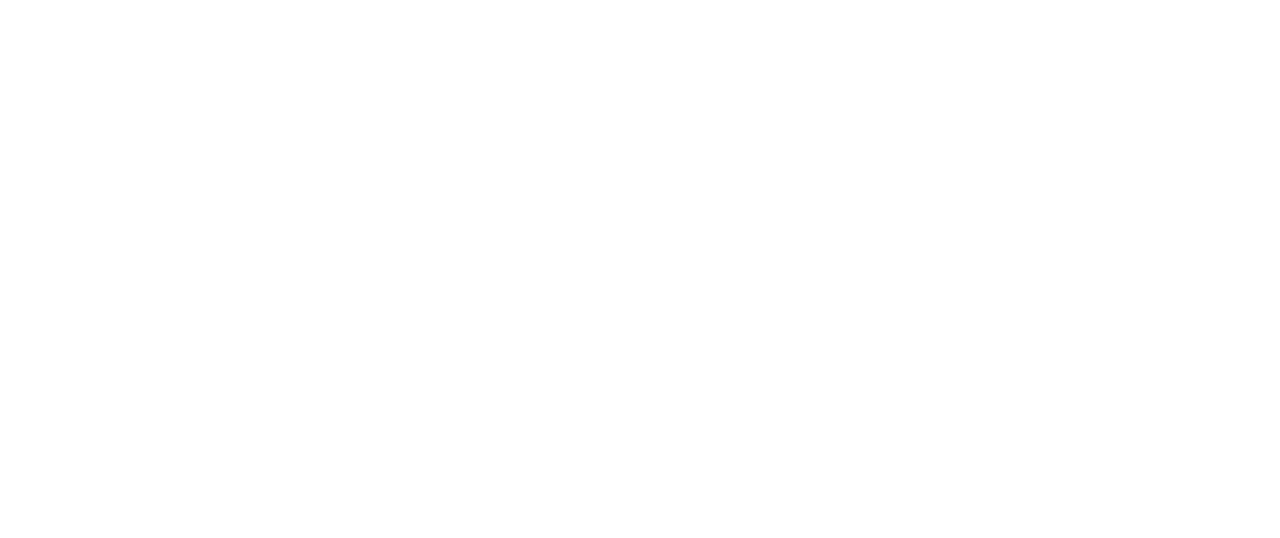
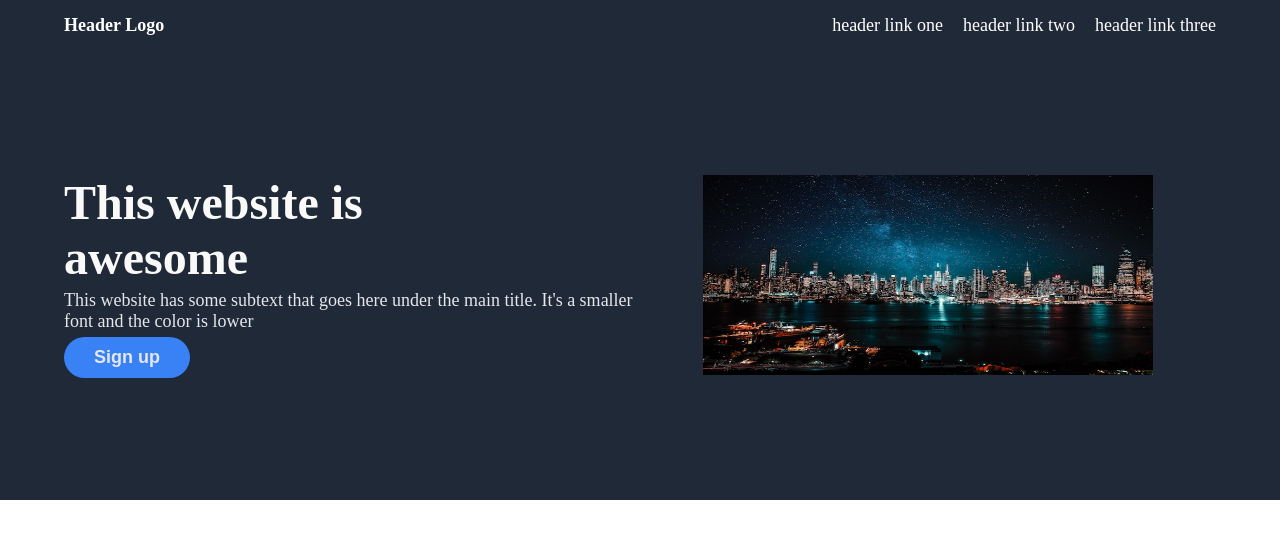
Before and after one commit to RedCode-123/Landing_page_TOP, a plain HTML site: page index.html in a window 1280 px wide. Drawn offline with Linux system fonts and the light colour scheme.

Commit message:
Add hero

```diff
--- a/index.html
+++ b/index.html
@@ -1,25 +1,49 @@
 <!doctype html>
 <html class="no-js" lang="">
+
 <head>
     <meta charset="utf-8">
     <meta http-equiv="x-ua-compatible" content="ie=edge">
-        <title>Untitled</title>
+    <title>Projecto: Landing Page</title>
     <meta name="description" content="">
     <meta name="viewport" content="width=device-width, initial-scale=1">
-
-        <link rel="apple-touch-icon" href="/apple-touch-icon.png">
-        <!-- Place favicon.ico in the root directory -->
+    <link rel="stylesheet" href="./style.css" type="text/css" media="screen" />
 
 </head>
+
 <body>
-        <!--[if lt IE 8]>
-            <p class="browserupgrade">
-            You are using an <strong>outdated</strong> browser. Please
-            <a href="http://browsehappy.com/">upgrade your browser</a> to improve
-            your experience.
-            </p>
-        <![endif]-->
+    <header>
+        <ul class="header__container">
+            <li class="header__logo">Header Logo</li>
+            <li>
+                <a href="#">header link one</a>
+            </li>
+            <li>
+                <a href="#">header link two</a>
+            </li>
+            <li>
+                <a href="#">header link three</a>
+            </li>
+        </ul>
+    </header>
+    <section class="hero">
+        <div class="hero__container">
+            <div class="hero__left-info">
+                <h1>This website is<br>awesome</h1>
+                <p>This website has some subtext that goes here under the main title. It's a smaller font and the color
+                    is lower</p>
+                <div>
+                    <input type="button" name="" value="Sign up" />
+                </div>
+            </div>
+            <div class="hero__right-info">
+                <img width="450px" src="./images/pexels-piccinng-3075993.jpg" alt="" />
+            </div>
 
 
+        </div>
+    </section>
+
 </body>
+
 </html>
--- a/style.css
+++ b/style.css
@@ -1,8 +1,5 @@
 :root {
     --darkerBlue:#1F2937;
-    --sm: 1.4rem;
-    --md: 1.6rem;
-    --lg: 1.8rem;
 }
 
 * {
@@ -15,20 +12,29 @@ html {
     font-size: x-small;
 }
 
-body {
-    font-size: var(--md);
-}
-header {
+
+header,
+.hero {
     width: 100dvw;
-    height: 50px;
-    background: var(--darkerBlue);
     display: flex;
     justify-content: center;
     align-items: center;
+
+}
+
+header {
+    height: 50px;
+    background: var(--darkerBlue);
+    font-size: 1.8rem;
+}
+
+
+header .header__container,
+.hero .hero__container {
+    width: 90dvw;
 }
 
 header .header__container {
-    width: 90dvw;
     list-style: none;
     color: white;
     display: flex;
@@ -48,4 +54,57 @@ header .header__container li a:link,
 
 header .header__container .header__logo {
    margin-right: auto;
+   font-weight: bold;
 }
+
+.hero {
+    height: 450px;
+    background: var(--darkerBlue);
+}
+
+.hero .hero__container {
+    display: flex;
+    height: 200px;
+}
+
+.hero__container .hero__right-info,
+.hero__container .hero__left-info{
+    flex: 1;
+}
+
+
+.hero__container .hero__right-info {
+    display: flex;
+    justify-content: center;
+
+}
+.hero__container .hero__right-info img {
+    width: 450px;
+}
+
+.hero__container .hero__left-info {
+    display: flex;
+    flex-flow: column nowrap;
+    gap: 5px;
+}
+
+.hero__container .hero__left-info h1 {
+    color: #F9FAF8;
+   font-size: 4.8rem;
+   font-weight: 900;
+}
+
+.hero__container .hero__left-info p {
+    font-size: 1.8rem;
+    color: #E5E7EB;
+}
+
+.hero__container .hero__left-info div input {
+    background-color: #3882F6;
+    color: #E5E7EB;
+    font-size: 1.8rem;
+    font-weight: bold;
+    border: none;
+    border-radius: 24px;
+    padding: 10px 30px;
+}
```
Lines whose indentation alone changed are shown as unchanged.
